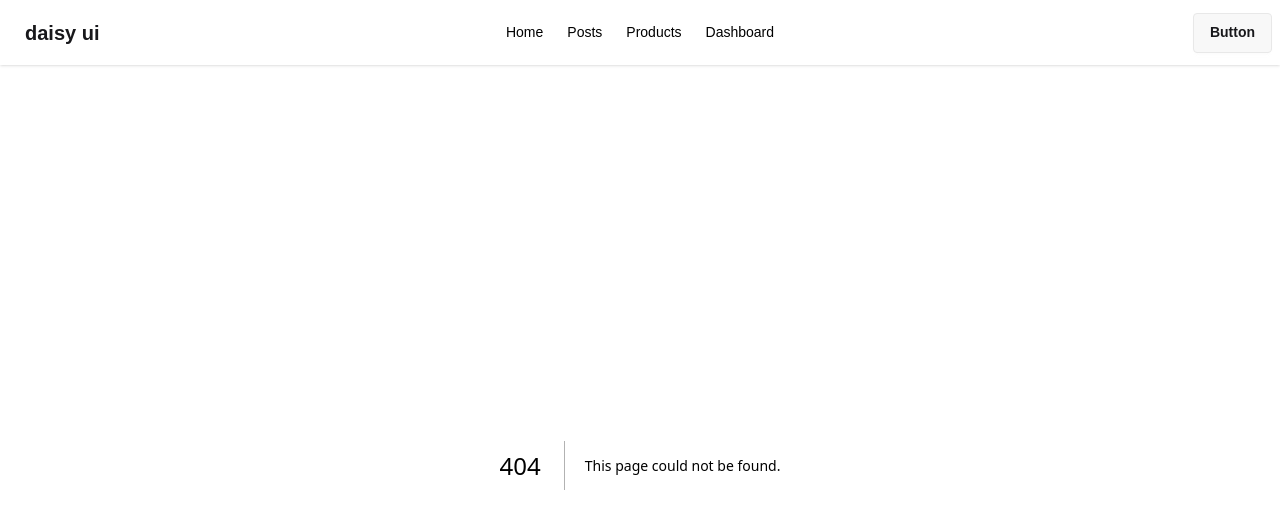
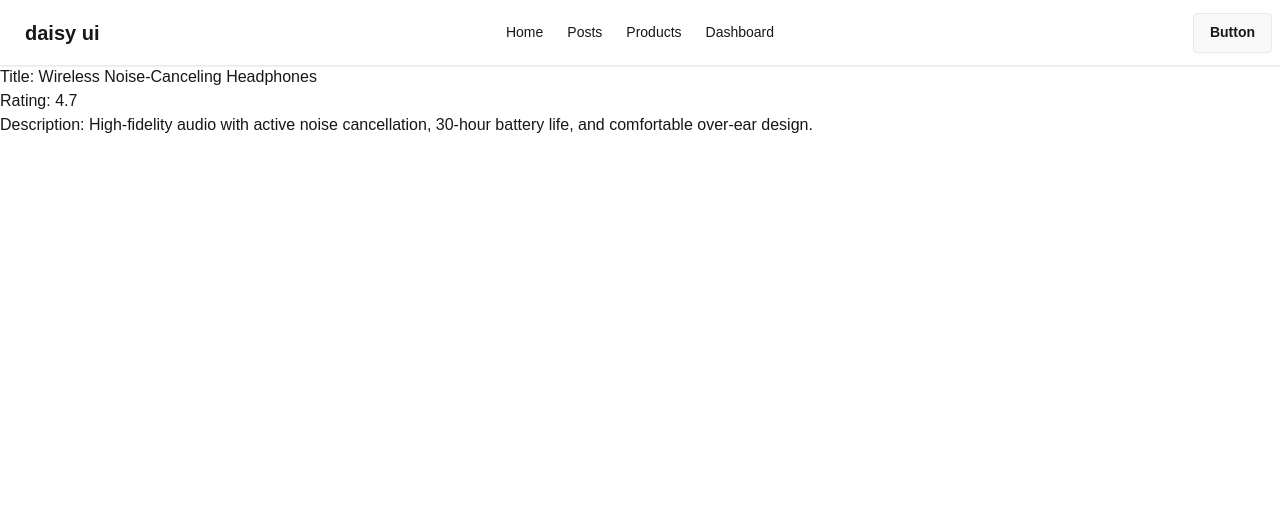
Before and after one commit to swarnabuilds/nextjs-data-caching, a Next.js app: page /products/1 in a window 1280 px wide. Before the commit this address had no page. Shown: the top 528 px of the page. Built offline with nearby package versions, Linux system fonts and the light colour scheme; data requests are answered from the project's data file.

Commit message:
products details done

```diff
--- a/src/app/components/ProductsCard.jsx
+++ b/src/app/components/ProductsCard.jsx
@@ -1,3 +1,5 @@
+import Link from "next/link";
+
 
 
 const ProductsCard = ({ product }) => {
@@ -10,7 +12,8 @@ const ProductsCard = ({ product }) => {
     <p>{category}</p>
     <p>{description}</p>
     <div className="card-actions justify-end">
-      <button className="btn btn-primary">Buy Now</button>
+
+      <Link href={`/products/${id}`}><button className="btn btn-primary">Buy Now</button></Link>
     </div>
   </div>
 </div>
--- /dev/null
+++ b/src/app/products/[productId]/page.jsx
@@ -0,0 +1,16 @@
+import React from 'react';
+
+const ProductDetailsPage = async({ params }) => {
+    const { productId } =await params;
+    const res = await fetch(`http://localhost:5000/products/${productId}`)
+    const products = await res.json()
+    return (
+        <div>
+            <h2>Title: {products.name}</h2>
+            <h2>Rating: {products.rating}</h2>
+            <h2>Description: {products.description}</h2>
+        </div>
+    );
+};
+
+export default ProductDetailsPage;
```
